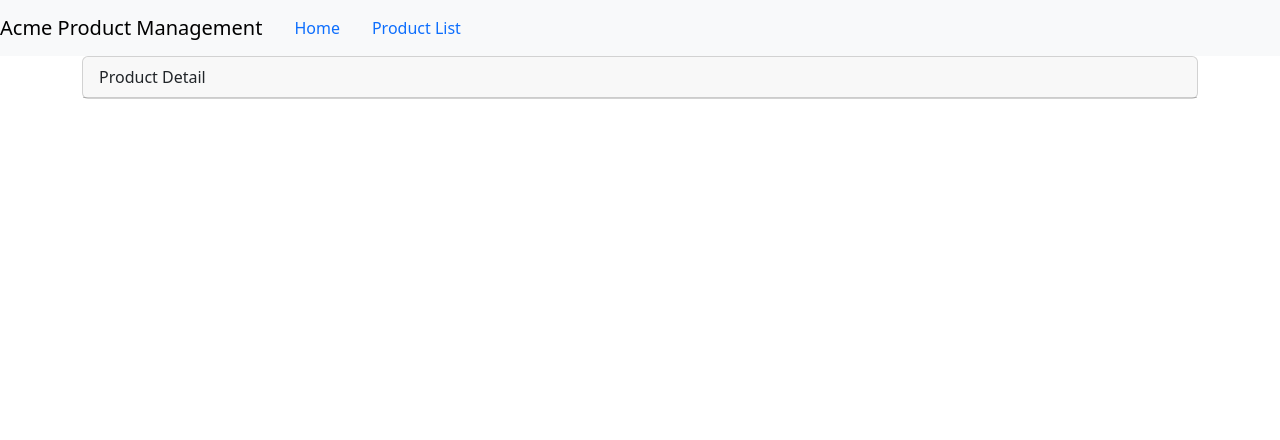
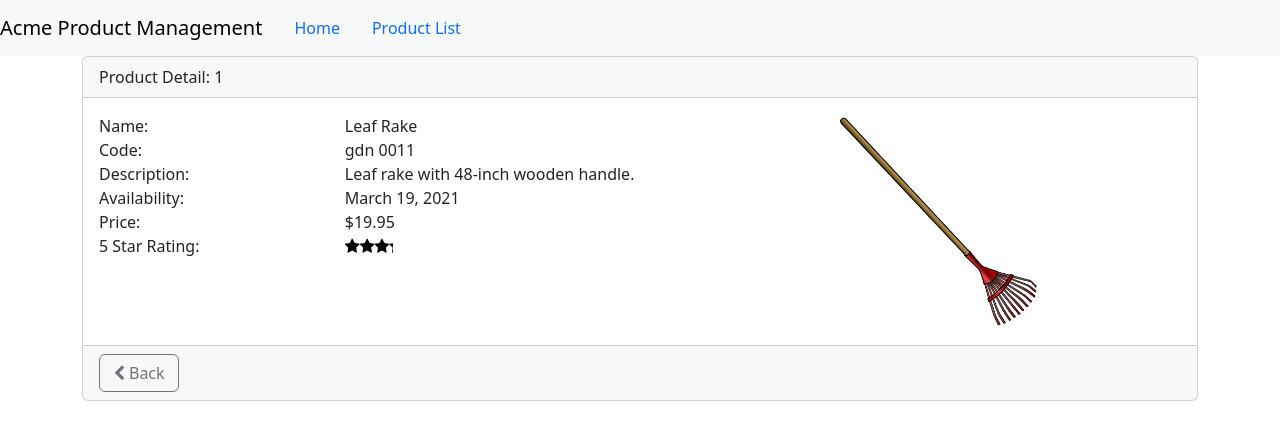
Before and after one commit to nictas/apm, an Angular app: page /products/1 in a window 1280 px wide. Shown: the top 440 px of the page. Built offline with nearby package versions, Linux system fonts and the light colour scheme.

Commit message:
Angular: Getting Started (12)

```diff
--- a/src/app/app.module.ts
+++ b/src/app/app.module.ts
@@ -11,6 +11,7 @@
 import { ProductDetailComponent } from './products/product-detail.component';
 import { WelcomeComponent } from './home/welcome.component';
 import { RouterModule } from '@angular/router';
+import { ProductDetailGuard } from './products/product-detail.guard';
 
 @NgModule({
   declarations: [
@@ -26,7 +27,7 @@
     FormsModule,
     RouterModule.forRoot([
       { path: 'products', component: ProductListComponent },
-      { path: 'products/:id', component: ProductDetailComponent },
+      { path: 'products/:id', component: ProductDetailComponent, canActivate: [ProductDetailGuard] },
       { path: 'welcome', component: WelcomeComponent },
       { path: '', redirectTo: 'welcome', pathMatch: 'full' },
       { path: '**', redirectTo: 'welcome', pathMatch: 'full' }
--- a/src/app/products/product-detail.component.html
+++ b/src/app/products/product-detail.component.html
@@ -2,4 +2,47 @@
     <div class="card-header">
         {{pageTitle}}
     </div>
+    <div class='card-body' *ngIf='product'>
+        <div class='row'>
+            <div class='col-md-8'>
+                <div class='row'>
+                    <div class='col-md-4'>Name:</div>
+                    <div class='col-md-8'>{{product.productName}}</div>
+                </div>
+                <div class='row'>
+                    <div class='col-md-4'>Code:</div>
+                    <div class='col-md-8'>{{product.productCode | lowercase | replace:'-':' '}}</div>
+                </div>
+                <div class='row'>
+                    <div class='col-md-4'>Description:</div>
+                    <div class='col-md-8'>{{product.description}}</div>
+                </div>
+                <div class='row'>
+                    <div class='col-md-4'>Availability:</div>
+                    <div class='col-md-8'>{{product.releaseDate}}</div>
+                </div>
+                <div class='row'>
+                    <div class='col-md-4'>Price:</div>
+                    <div class='col-md-8'>{{product.price|currency:'USD':'symbol'}}</div>
+                </div>
+                <div class='row'>
+                    <div class='col-md-4'>5 Star Rating:</div>
+                    <div class='col-md-8'>
+                        <pm-star [rating]='product.starRating'>
+                        </pm-star>
+                    </div>
+                </div>
+            </div>
+
+            <div class='col-md-4'>
+                <img class='center-block img-responsive' [style.width.px]='200' [style.margin.px]='2'
+                    [src]='product.imageUrl' [title]='product.productName'>
+            </div>
+        </div>
+    </div>
+    <div class='card-footer'>
+        <button class='btn btn-outline-secondary' style='width:80px' (click)='onBack()'>
+            <i class='fa fa-chevron-left'></i> Back
+        </button>
+    </div>
 </div>
--- a/src/app/products/product-detail.component.ts
+++ b/src/app/products/product-detail.component.ts
@@ -1,9 +1,35 @@
-import { Component } from '@angular/core';
+import { Component, OnDestroy, OnInit } from '@angular/core';
+import { ActivatedRoute, Router } from '@angular/router';
+import { IProduct } from './product';
+import { ProductService } from './product.service';
+import { Subscription } from 'rxjs';
 
 @Component({
   templateUrl: './product-detail.component.html',
   styleUrl: './product-detail.component.css'
 })
-export class ProductDetailComponent {
+export class ProductDetailComponent implements OnInit, OnDestroy {
   pageTitle = 'Product Detail';
+  product: IProduct | undefined;
+  productSubscription!: Subscription;
+
+  constructor(private route: ActivatedRoute, private router: Router,
+    private productService: ProductService) { }
+
+  ngOnInit(): void {
+    const id = Number(this.route.snapshot.paramMap.get('id'));
+    this.pageTitle += `: ${id}`;
+    this.productSubscription = this.productService.getProduct(id).subscribe(product => {
+      this.product = product;
+    });
+  }
+
+  ngOnDestroy(): void {
+    this.productSubscription.unsubscribe();
+  }
+
+  onBack(): void {
+    this.router.navigate(['/products']);
+  }
+
 }
--- /dev/null
+++ b/src/app/products/product-detail.guard.ts
@@ -0,0 +1,21 @@
+import { Injectable } from "@angular/core";
+import { ActivatedRouteSnapshot, CanActivate, GuardResult, MaybeAsync, Router, RouterStateSnapshot } from "@angular/router";
+
+@Injectable({
+  providedIn: 'root'
+})
+export class ProductDetailGuard implements CanActivate {
+
+  constructor(private router: Router) { }
+
+  canActivate(route: ActivatedRouteSnapshot, state: RouterStateSnapshot): boolean {
+    const id = Number(route.paramMap.get('id'));
+    if (isNaN(id) || id < 1) {
+      alert('Invalid product ID: ' + id);
+      this.router.navigate(['/products']);
+      return false;
+    }
+    return true;
+  }
+
+}
--- a/src/app/products/product-list.component.html
+++ b/src/app/products/product-list.component.html
@@ -35,7 +35,7 @@
                             <img *ngIf="showImage" [src]="product.imageUrl" [title]="product.productName"
                                 [style.width.px]="imageWidth" [style.margin.px]="imageMargin">
                         </td>
-                        <td>{{product.productName}}</td>
+                        <td><a [routerLink]="['/products',product.productId]">{{product.productName}}</a></td>
                         <td>{{product.productCode | lowercase | replace:'-':' '}}</td>
                         <td>{{product.releaseDate}}</td>
                         <td>{{product.price | currency:'USD':'symbol':'1.2-2'}}</td>
--- a/src/app/products/product.service.ts
+++ b/src/app/products/product.service.ts
@@ -1,7 +1,7 @@
 import { HttpClient, HttpErrorResponse } from "@angular/common/http";
 import { Injectable } from "@angular/core";
+import { catchError, map, Observable, tap, throwError } from "rxjs";
 import { IProduct } from "./product";
-import { catchError, Observable, tap, throwError } from "rxjs";
 
 @Injectable({
     providedIn: "root"
@@ -18,6 +18,12 @@
         );
     }
 
+    getProduct(id: number): Observable<IProduct | undefined> {
+        return this.getProducts().pipe(
+            map((products: IProduct[]) => products.find((product: IProduct) => product.productId === id))
+        );
+    }
+
     private logError(e: HttpErrorResponse) {
         let errorMessage: string;
         if (e.error instanceof ErrorEvent) {
```
